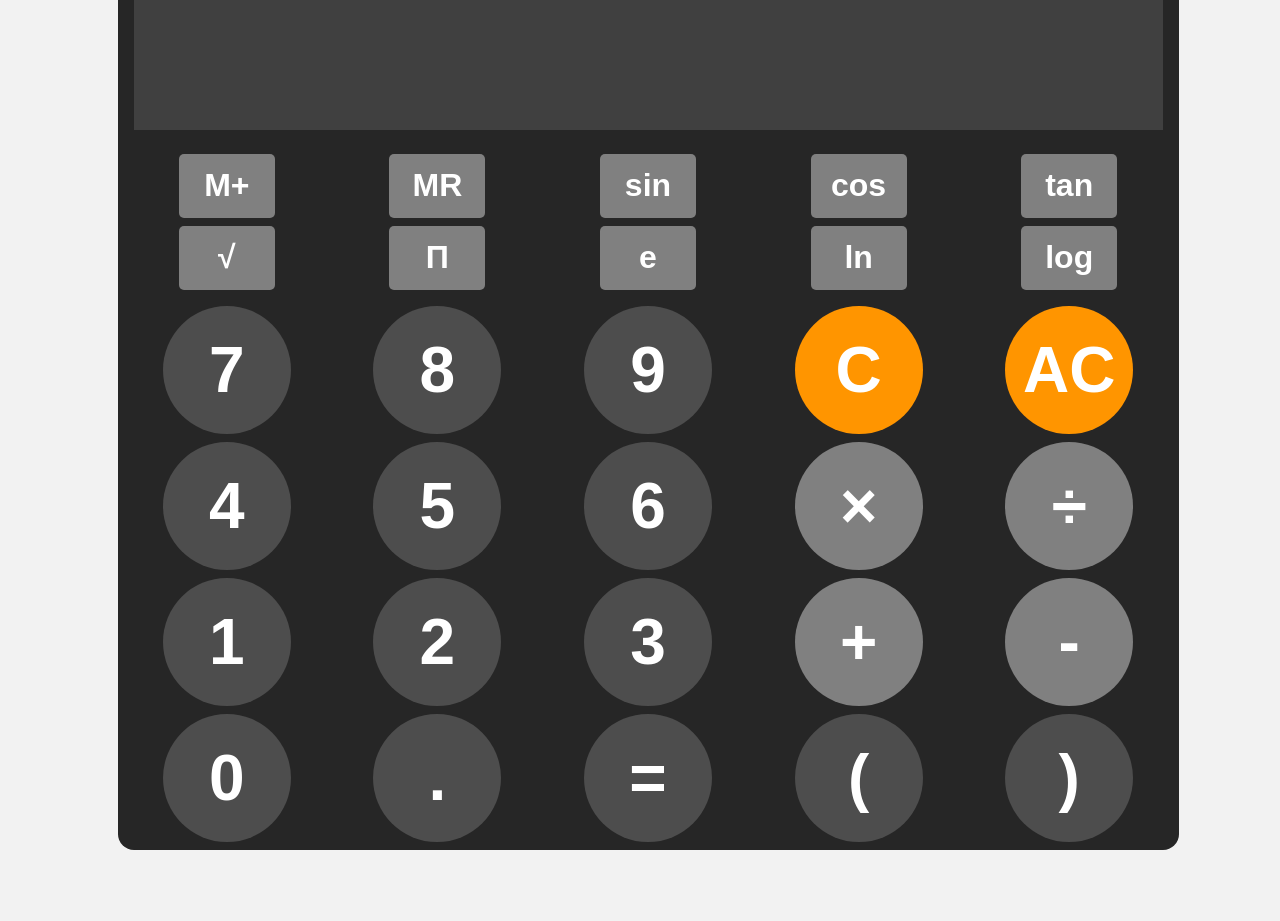
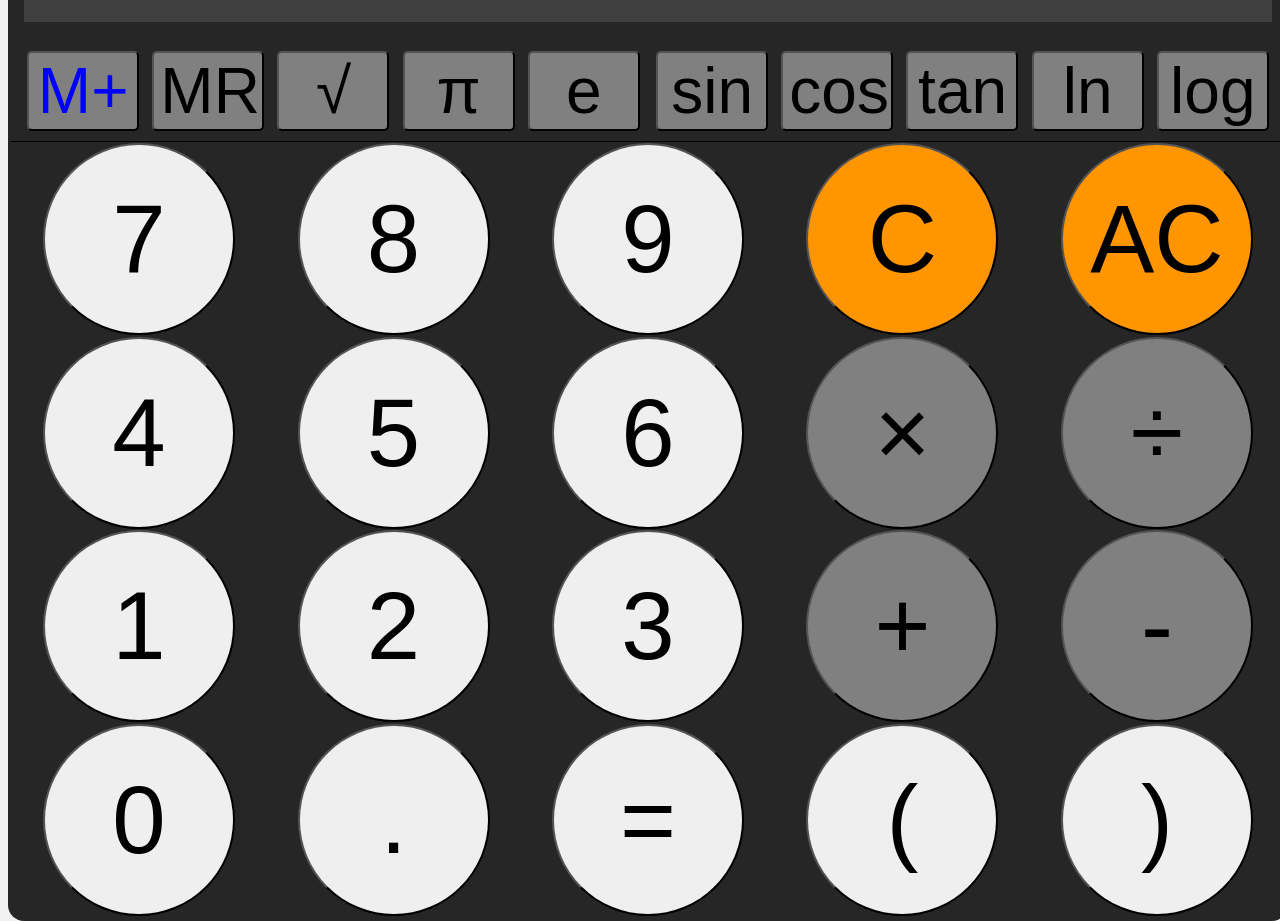
Before and after one commit to mpuening/learn-web-tech, a plain HTML site: page calculator/calculator.html in a window 1280 px wide. Before the commit the page ends 850 px from the top, so only its background shows below. Drawn offline with Linux system fonts and the light colour scheme.

Commit message:
Update calculator with better responsive css

```diff
--- a/calculator/calculator.css
+++ b/calculator/calculator.css
@@ -11,7 +11,66 @@ body {
     background-color: hsl(0, 0%, 95%);
 }
 
-#calculator {
+/* Mobile first, layout items vertically */
+.page-container {
+    display: flex;
+    flex-direction: column;
+    width: 100%;
+}
+
+.page-container>* {
+    padding: 3px;
+    margin: 0;
+    flex: 1 100%;
+}
+
+.header-container {
+    flex: 1;
+    padding: 1rem;
+    margin: 0;
+
+}
+
+.header-container>* {
+    flex: 1 100%;
+}
+
+.header {
+    width: 100%;
+    display: flex;
+    flex-direction: column;
+}
+
+.main-container {
+    flex: 9;
+}
+
+.main-container>* {
+    flex: 1 100%;
+}
+
+.main {
+    width: 100%;
+    display: flex;
+    flex-direction: column;
+}
+
+.mainbody {
+    flex: 9;
+}
+
+.menu {
+    flex: 1;
+    border-bottom: 1px solid black;
+
+    /* allow menu items to flex depending on landscape/portrait */
+    display: flex;
+    flex-direction: row;
+}
+
+/* =========================================== */
+
+.calculator {
     /* Create a rounded backgroud that takes up the whole width */
     font-family: Arial, Helvetica, sans-serif;
     background-color: hsl(0, 0%, 15%);
@@ -20,11 +79,10 @@ body {
     overflow: hidden;
 }
 
-#displays {
+.displays {
     /* Stack our displays vertically in one column with some padding */
     display: grid;
     grid-template-columns: 1;
-    padding: 1rem 1rem 1rem 1rem;
 }
 
 #expression {
@@ -32,7 +90,7 @@ body {
     width: 100%;
     padding: 0px;
     border: none;
-    font-size: 3rem;
+    font-size: 2rem;
     text-align: right;
     background-color: hsl(0, 0%, 25%);
     color: white;
@@ -43,48 +101,49 @@ body {
     width: 100%;
     padding: 0px;
     border: none;
-    font-size: 5rem;
+    font-size: 4rem;
     text-align: right;
     background-color: hsl(0, 0%, 25%);
     color: white;
 }
 
-#keys {
-    /* Stack our keys vertically, function keys over keypad */
+.functions-container {
+    /* Stack our displays vertically in one column with some padding */
     display: grid;
     grid-template-columns: 1;
+
+    flex: 1;
+    padding: 0.5rem;
+    margin: 0;
 }
 
-#functions {
+.functions-container>* {
+    flex: 1 100%;
+}
+
+.functions {
+    display: flex;
+    flex-direction: row;
+    justify-items: center;
+    justify-content: space-around;
+    padding: 0.1rem;
+}
+
+.keypad {
     /* Grid of 5 columns, one fractional unit each */
     display: grid;
     grid-template-columns: repeat(5, 1fr);
     justify-items: center;
-    gap: 0.5rem;
-    padding: 0.5rem 0.5rem 0.5rem 0.5rem;
-}
-
-#keypad {
-    /* Grid of 5 columns, one fractional unit each */
-    display: grid;
-    grid-template-columns: repeat(5, 1fr);
-    justify-items: center;
-    gap: 0.5rem;
-    padding: 0.5rem 0.5rem 0.5rem 0.5rem;
+    gap: 0.1rem;
+    padding: 0.1rem;
 }
 
 button {
-    /* A circular button */
-    width: 8rem;
-    height: 8rem;
-    border: none;
-    border-radius: 4rem;
-    font-size: 4rem;
-    font-weight: bold;
-    padding: 0;
-    background-color: hsl(0, 0%, 30%);
-    color: white;
-    cursor: pointer;
+    /* default size of button */
+    width: 4rem;
+    height: 4rem;
+    border-radius: 2rem;
+    font-size: 2rem;
 }
 
 button:hover {
@@ -99,24 +158,24 @@ button:active {
 
 .function {
     /* rectangular style function button */
-    width: 6rem;
-    height: 4rem;
+    width: 4rem;
+    height: 3rem;
     border-radius: 5px;
     background-color: hsl(0, 0%, 50%);
     font-size: 2rem;
 }
 
-.main {
-    /* main buttons are orange */
+.clear {
+    /* clear buttons are orange */
     background-color: hsl(35, 100%, 50%);
 }
 
-.main:hover {
+.clear:hover {
     /* lighter color when hovered over */
     background-color: hsl(35, 100%, 65%);
 }
 
-.main:active {
+.clear:active {
     /* even lighter color when clicked */
     background-color: hsl(35, 100%, 75%);
 }
@@ -136,57 +195,185 @@ button:active {
     background-color: hsl(0, 0%, 75%);
 }
 
-/* If big screen with a mouse, then do not make it too wide */
-@media only screen and (pointer:fine) and (min-width: 600px) {
-    #calculator {
-        /* use fixed width */
-        max-width: 600px;
+/* ============================================== */
+
+@media only screen and (max-width: 767px) and (orientation: portrait) {
+    .debug {
+        color: lightgray;
+    }
+}
+
+@media only screen and (max-width: 767px) and (orientation: landscape) {
+    .debug {
+        color: black;
     }
 
-    #functions {
-        /* Use 10 columns instead, one fractional unit each */
-        grid-template-columns: repeat(10, 1fr);
-        gap: 0.5rem;
-        padding: 0.5rem 0.5rem 0.5rem 0.5rem;
+    /* Place function keys vertically on the left */
+    .main {
+        flex-direction: row;
+    }
+
+    .menu {
+        flex-direction: column;
+    }
+
+    .functions-container {
+        grid-template-columns: repeat(2, 1fr);
+    }
+
+    .functions {
+        flex-direction: column;
+        columns: 2;
+    }
+}
+
+/* ========== */
+
+@media only screen and (min-width: 768px) and (orientation: portrait) {
+    .debug {
+        color: pink;
     }
 
     button {
-        /* size of button that works with fixed width */
+        width: 8rem;
+        height: 8rem;
+        border-radius: 4rem;
+        font-size: 4rem;
+    }
+
+    .function {
         width: 6rem;
-        height: 6rem;
-        border-radius: 3rem;
+        height: 4rem;
+        border-radius: 5px;
         font-size: 3rem;
     }
 
-    .function {
-        /* size of button that works with fixed width */
-        width: 3rem;
-        font-size: 1.5rem;
+}
+
+@media only screen and (min-width: 768px) and (orientation: landscape) {
+    .debug {
+        color: red;
+    }
+
+    /* Place function keys vertically on the left */
+    .main {
+        flex-direction: row;
+    }
+
+    .menu {
+        flex-direction: column;
+    }
+
+    .functions-container {
+        grid-template-columns: repeat(2, 1fr);
+    }
+
+    .functions {
+        flex-direction: column;
+        columns: 2;
+    }
+
+}
+
+/* ========== */
+
+@media only screen and (min-width: 1024px) and (orientation: portrait) {
+    .debug {
+        color: lightgreen;
+    }
+
+    /* Place function keys above keypad */
+    .main {
+        flex-direction: column;
+    }
+
+    .menu {
+        flex-direction: row;
+    }
+
+    .functions-container {
+        grid-template-columns: repeat(2, 1fr);
+        justify-content: space-around;
+    }
+
+    .functions {
+        flex-direction: row;
+        columns: 1;
+    }
+
+    button {
+        width: 10rem;
+        height: 10rem;
+        border-radius: 5rem;
+        font-size: 5rem;
     }
 }
 
-/* Tablets in landscape mode */
-@media only screen and (pointer:course) and (orientation:landscape) {
-    #keys {
-        /* Stack our keys side by side, function keys to the left of keypad */
-        display: flex;
+@media only screen and (min-width: 1024px) and (orientation: landscape) {
+    .debug {
+        color: green;
+    }
+
+    /* Place function keys above keypad */
+    .main {
+        flex-direction: column;
+    }
+
+    .menu {
         flex-direction: row;
     }
 
-    #functions {
-        /* Grid of 2 columns, one fractional unit each */
-        display: grid;
+    .functions-container {
         grid-template-columns: repeat(2, 1fr);
-        align-items: center;
+        justify-content: space-around;
+    }
+
+    .functions {
+        flex-direction: row;
+        columns: 1;
+    }
+
+    button {
+        width: 8rem;
+        height: 8rem;
+        border-radius: 4rem;
+        font-size: 4rem;
+    }
+
+    .function {
+        width: 6rem;
+        height: 4rem;
+        border-radius: 5px;
+        font-size: 3rem;
+    }
+
+}
+
+/* ========== */
+
+@media only screen and (min-width: 1280px) and (orientation: portrait) {
+    .debug {
+        color: lightblue;
     }
 }
 
-/* Old iPhone XR, 11 */
-@media only screen and (pointer:course) and (-webkit-device-pixel-ratio : 2) {
+@media only screen and (min-width: 1280px) and (orientation: landscape) {
+    .debug {
+        color: blue;
+    }
+
+    button {
+        width: 12rem;
+        height: 12rem;
+        border-radius: 6rem;
+        font-size: 6rem;
+    }
+
+    .function {
+        width: 7rem;
+        height: 5rem;
+        border-radius: 5px;
+        font-size: 4rem;
+    }
 
 }
-
-/* iPhone 13 and later */
-@media only screen and (pointer:course) and (-webkit-device-pixel-ratio: 3) {
-
-}
--- a/calculator/calculator.html
+++ b/calculator/calculator.html
@@ -1,36 +1,47 @@
 <!DOCTYPE html>
-<html lang='en'>
+<html lang="en">
+
 <head>
     <title>Calculator</title>
     <meta charset="utf-8">
     <meta name="viewport" content="width=device-width, initial-scale=1.0">
     <link rel="stylesheet" href="calculator.css">
 </head>
+
 <body>
-    <div id="calculator">
-        <div id="displays">
+    <div class="page-container calculator">
+        <header class="header-container">
+            <div class="header displays">
                 <input id="expression" readonly>
                 <input id="result" readonly>
           </div>
-        <div id="keys">
-            <div id="functions">
-                <button onclick="onMemorySave()" class="function">M+</button>
+        </header>
+        <main class="main-container">
+            <div class="main">
+                <div class="menu">
+                    <div class="functions-container">
+                        <div class="functions">
+                            <button onclick="onMemorySave()" class="function debug">M+</button>
                             <button onclick="onMemoryRecall()" class="function">MR</button>
+                            <button onclick="onButton('Math.sqrt(')" class="function">&radic;</button>
+                            <button onclick="onButton('Math.PI')" class="function">&#x3C0;</button>
+                            <button onclick="onButton('Math.E')" class="function">e</button>
+                        </div>
+                        <div class="functions">
                             <button onclick="onButton('Math.sin(')" class="function">sin</button>
                             <button onclick="onButton('Math.cos(')" class="function">cos</button>
                             <button onclick="onButton('Math.tan(')" class="function">tan</button>
-                <button onclick="onButton('Math.sqrt(')" class="function">&radic;</button>
-                <button onclick="onButton('Math.PI')" class="function">&Pi;</button>
-                <button onclick="onButton('Math.E')" class="function">e</button>
                             <button onclick="onButton('Math.log(')" class="function">ln</button>
                             <button onclick="onButton('Math.log10(')" class="function">log</button>
                         </div>
-            <div id="keypad">
+                    </div>
+                </div>
+                <div class="mainbody keypad">
                     <button onclick="onButton('7')">7</button>
                     <button onclick="onButton('8')">8</button>
                     <button onclick="onButton('9')">9</button>
-                <button onclick="onUndo()" class="main">C</button>
-                <button onclick="onClear()" class="main">AC</button>
+                    <button onclick="onUndo()" class="clear">C</button>
+                    <button onclick="onClear()" class="clear">AC</button>
                     <button onclick="onButton('4')">4</button>
                     <button onclick="onButton('5')">5</button>
                     <button onclick="onButton('6')">6</button>
@@ -48,7 +59,8 @@
                     <button onclick="onButton(')')">)</button>
                 </div>
             </div>
-    </div>
+        </main>
         <script src="calculator.js"></script>
 </body>
+
 </html>
```
Lines whose indentation alone changed are shown as unchanged.
